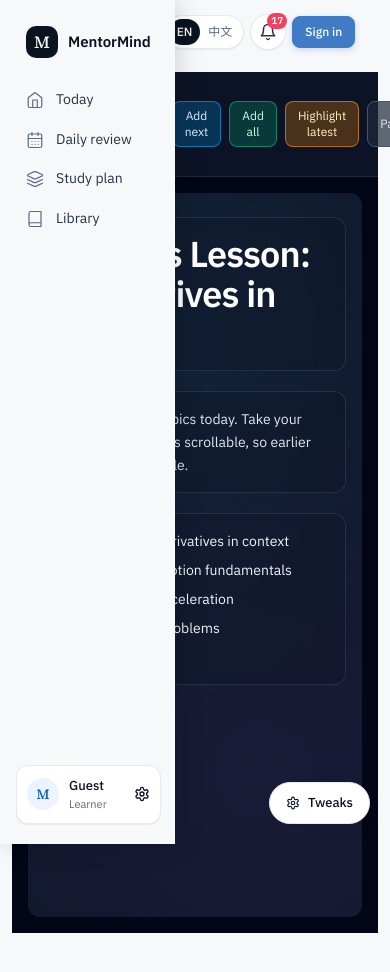
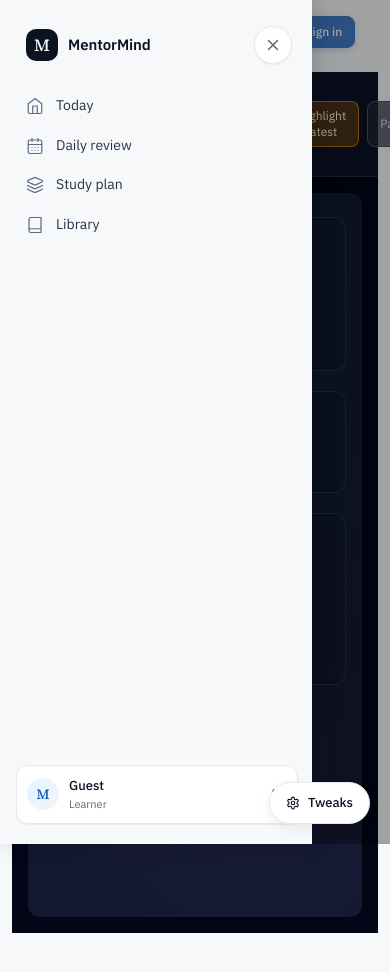
Before and after one commit to LQ458/mentormind, a Next.js app in the folder web/: page /board-test in a window 390 px wide. Both pictures are taken after a click on the button 24 px from the left and 32 px from the top of the page. Shown: the top 972 px of the page. Built offline with nearby package versions, Linux system fonts and the light colour scheme.

Commit message:
fix: make mobile sidebar dismissible

```diff
--- a/web/app/components/design/AppShell.tsx
+++ b/web/app/components/design/AppShell.tsx
@@ -17,6 +17,20 @@ export default function AppShell({ children }: { children: React.ReactNode }) {
   const [surveyOpen, setSurveyOpen] = useState(false)
   const openMenu = useCallback(() => setMobileOpen(true), [])
   const closeMenu = useCallback(() => setMobileOpen(false), [])
+
+  React.useEffect(() => {
+    if (!mobileOpen) return
+    const onKeyDown = (event: KeyboardEvent) => {
+      if (event.key === 'Escape') closeMenu()
+    }
+    const previousOverflow = document.body.style.overflow
+    document.body.style.overflow = 'hidden'
+    window.addEventListener('keydown', onKeyDown)
+    return () => {
+      document.body.style.overflow = previousOverflow
+      window.removeEventListener('keydown', onKeyDown)
+    }
+  }, [mobileOpen, closeMenu])
 
   // Listen for the global open-survey event (fired by Topbar feedback button)
   React.useEffect(() => {
@@ -39,7 +53,7 @@ export default function AppShell({ children }: { children: React.ReactNode }) {
         <div className="sidebar-overlay" onClick={closeMenu} aria-hidden="true" />
       )}
       <Sidebar mobileOpen={mobileOpen} onClose={closeMenu} />
-      <Topbar onMenuClick={openMenu} />
+      <Topbar onMenuClick={openMenu} menuOpen={mobileOpen} />
       <div className="main">
         <div className="main-inner">
           <ErrorBoundary>{children}</ErrorBoundary>
--- a/web/app/components/design/Sidebar.tsx
+++ b/web/app/components/design/Sidebar.tsx
@@ -3,7 +3,7 @@
 import Link from 'next/link'
 import { usePathname } from 'next/navigation'
 import { useEffect, useMemo, useState } from 'react'
-import { CalendarDays, Home, Layers, Book, Settings, type LucideIcon } from 'lucide-react'
+import { CalendarDays, Home, Layers, Book, Settings, X, type LucideIcon } from 'lucide-react'
 import { Progress } from './primitives'
 import { useAuth, useUser } from '../AuthContext'
 import { useLanguage } from '../LanguageContext'
@@ -133,8 +133,29 @@ export default function Sidebar({ mobileOpen, onClose }: { mobileOpen?: boolean;
   }
 
   return (
-    <div className={`sidebar${mobileOpen ? ' sidebar--mobile-open' : ''}`}>
-      <Link href="/dashboard" className="sb-brand">
+    <div
+      id="app-sidebar"
+      className={`sidebar${mobileOpen ? ' sidebar--mobile-open' : ''}`}
+    >
+      <div className="sb-top">
+        <Link href="/dashboard" className="sb-brand" onClick={onClose}>
+          <div className="glyph">M</div>
+          <div className="wordmark">
+            {lang === 'zh' ? '导师' : 'MentorMind'}
+          </div>
+        </Link>
+        <button
+          type="button"
+          className="sb-close"
+          aria-label={lang === 'zh' ? '关闭菜单' : 'Close menu'}
+          onClick={onClose}
+        >
+          <X size={18} />
+        </button>
+      </div>
+
+      {/* Desktop brand spacing is preserved by .sb-top/.sb-brand CSS. */}
+      <Link href="/dashboard" className="sb-brand sb-brand-desktop">
         <div className="glyph">M</div>
         <div className="wordmark">
           {lang === 'zh' ? '导师' : 'MentorMind'}
@@ -151,6 +172,7 @@ export default function Sidebar({ mobileOpen, onClose }: { mobileOpen?: boolean;
               href={n.href}
               aria-current={active ? 'page' : undefined}
               className={`sb-item ${active ? 'active' : ''}`}
+              onClick={onClose}
             >
               <Icon size={18} strokeWidth={1.6} className="sb-icon" />
               <span>{lang === 'zh' ? n.zh : n.label}</span>
@@ -186,7 +208,7 @@ export default function Sidebar({ mobileOpen, onClose }: { mobileOpen?: boolean;
         </div>
       )}
 
-      <Link href="/settings" className="sb-user">
+      <Link href="/settings" className="sb-user" onClick={onClose}>
         <div className="avatar">{initial}</div>
         <div style={{ flex: 1, minWidth: 0 }}>
           <div className="name" style={{ overflow: 'hidden', textOverflow: 'ellipsis', whiteSpace: 'nowrap' }}>
--- a/web/app/components/design/Topbar.tsx
+++ b/web/app/components/design/Topbar.tsx
@@ -33,7 +33,7 @@ function getPageMeta(pathname: string): PageMeta {
   return { en: 'MentorMind', zh: '导师' }
 }
 
-export default function Topbar({ onMenuClick }: { onMenuClick?: () => void }) {
+export default function Topbar({ onMenuClick, menuOpen = false }: { onMenuClick?: () => void; menuOpen?: boolean }) {
   const pathname = usePathname() || '/'
   const { language, setLanguage } = useLanguage()
   const { user, isLoaded } = useUser()
@@ -48,6 +48,8 @@ export default function Topbar({ onMenuClick }: { onMenuClick?: () => void }) {
         type="button"
         className="md:hidden p-1.5 -ml-1 rounded-lg text-[var(--ink-muted)] hover:bg-[var(--surface-2)]"
         aria-label="Open menu"
+        aria-expanded={menuOpen}
+        aria-controls="app-sidebar"
         onClick={onMenuClick}
       >
         <Menu size={20} />
--- a/web/app/globals.css
+++ b/web/app/globals.css
@@ -228,6 +228,8 @@ body {
   position: sticky; top: 0;
   height: 100vh;
 }
+.sb-top { display: none; }
+.sb-close { display: none; }
 .sb-brand {
   display: flex; align-items: center; gap: 10px;
   padding: 8px 10px 22px;
@@ -527,15 +529,48 @@ body {
   .search-pill { min-width: 0; }
 }
 
+.sidebar-overlay { display: none; }
+
 /* Mobile drawer — sidebar slides in when .sidebar--mobile-open is set */
 @media (max-width: 1024px) {
   .sidebar--mobile-open {
     display: flex;
     position: fixed;
     top: 0; left: 0;
+    width: min(312px, 84vw);
     height: 100dvh;
     z-index: 50;
     box-shadow: 4px 0 24px rgba(0,0,0,0.15);
+  }
+  .sidebar--mobile-open .sb-top {
+    display: flex;
+    align-items: center;
+    justify-content: space-between;
+    gap: 12px;
+    padding: 8px 6px 22px 0;
+  }
+  .sidebar--mobile-open .sb-top .sb-brand {
+    padding: 0 10px;
+    min-width: 0;
+  }
+  .sidebar--mobile-open .sb-brand-desktop {
+    display: none;
+  }
+  .sidebar--mobile-open .sb-close {
+    display: inline-grid;
+    place-items: center;
+    width: 38px;
+    height: 38px;
+    border-radius: 999px;
+    color: var(--ink-muted);
+    background: var(--surface);
+    border: 1px solid var(--line);
+    box-shadow: var(--shadow-sm);
+    flex: 0 0 auto;
+  }
+  .sidebar--mobile-open .sb-close:hover {
+    color: var(--ink);
+    background: var(--surface-2);
   }
   .sidebar-overlay {
     display: block;
@@ -545,7 +580,6 @@ body {
     background: rgba(0,0,0,0.35);
   }
 }
-.sidebar-overlay { display: none; }
 
 /* Extra-small screens (375px) */
 @media (max-width: 760px) {
```
